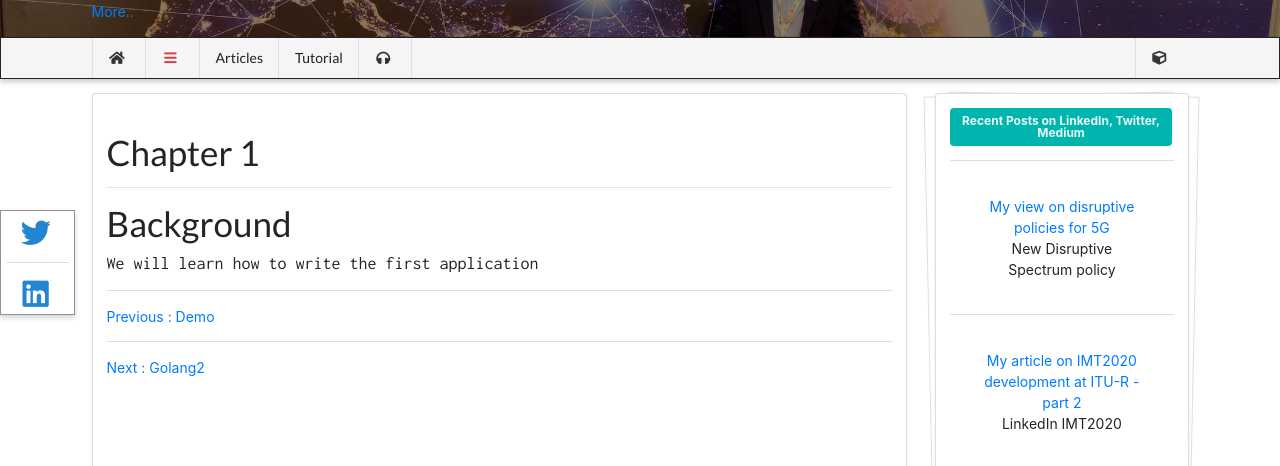
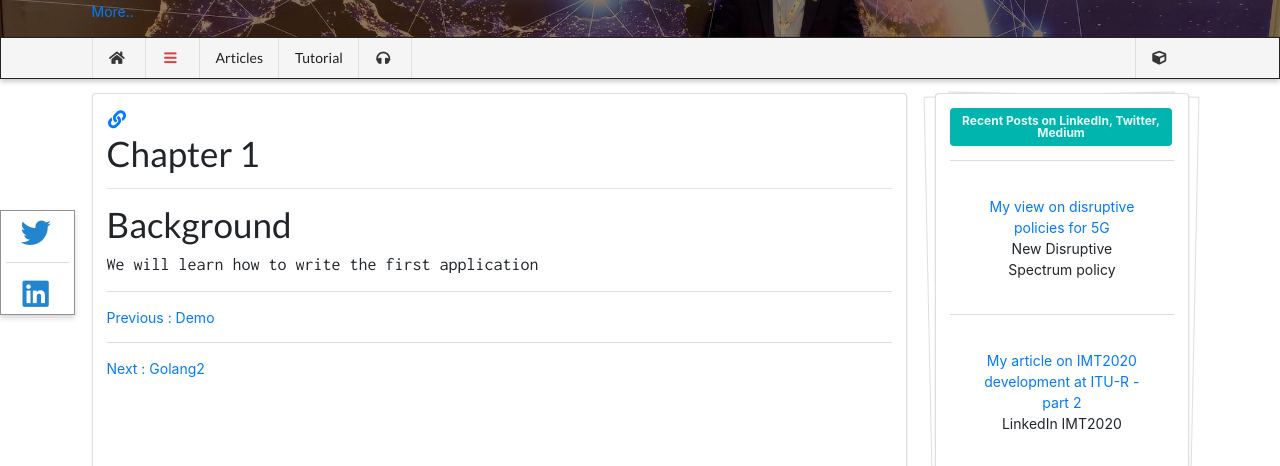
Before and after one commit to wiless/wiless.github.io, a Jekyll site: the page built from _tutorial/golang1.md, in a window 1280 px wide. Shown: the part 240-706 px from the top of the page. Built offline with Jekyll 4.4.1, drawn with Linux system fonts in a browser that asks for light colours; nearby versions of some CDN libraries; some web fonts are replaced; comment, search, counter and statistics services are not loaded; a style sheet for code colours, icons or effects is not loaded.

Commit message:
Update article.html

```diff
--- a/_layouts/article.html
+++ b/_layouts/article.html
@@ -15,7 +15,7 @@
                     {% include socialbar.html %}
                              <div class="contentfont">
 
-                                 <a href="https://github.com/wiless/wiless.github.io/edit/master/{{page.path}}"><i class="ui link"></i></a>
+                                 <a href="https://github.com/wiless/wiless.github.io/edit/master/{{page.path}}"><i class="linkify icon"></i></a>
 
                                      <br>
                                 {{content}}
```
